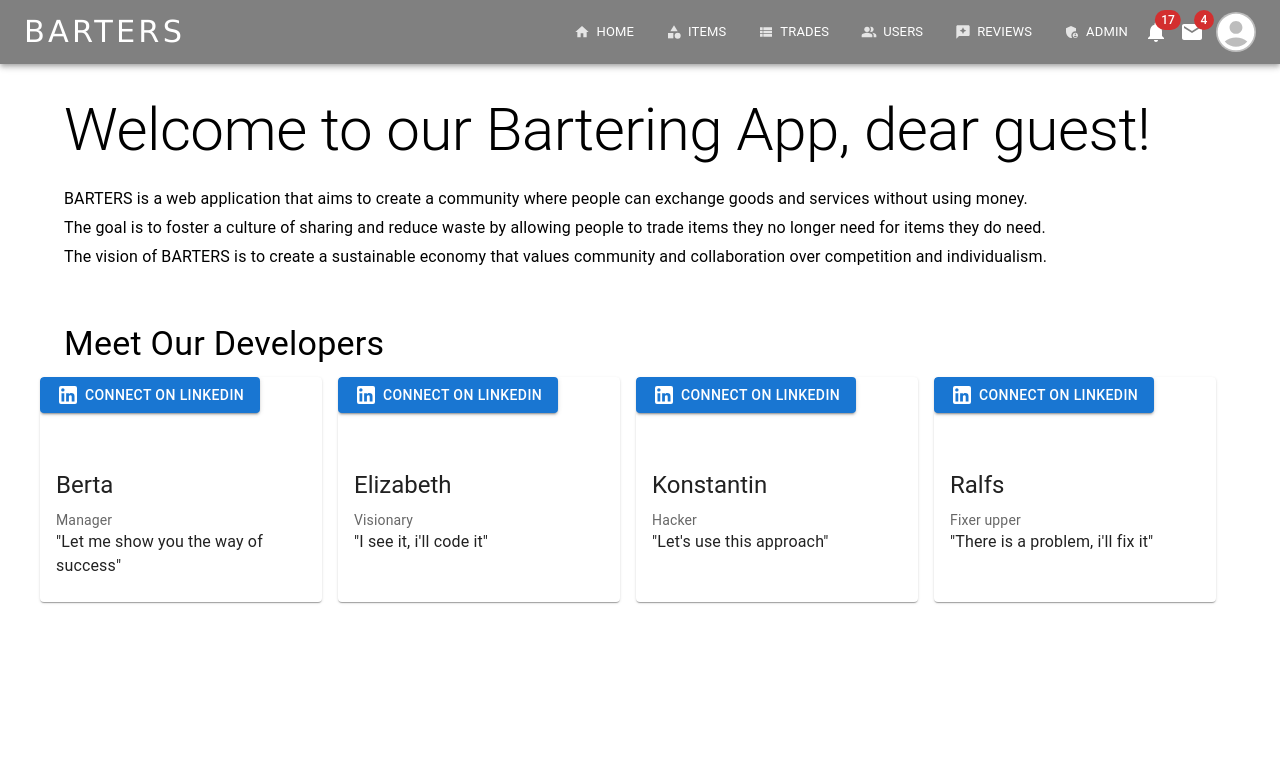
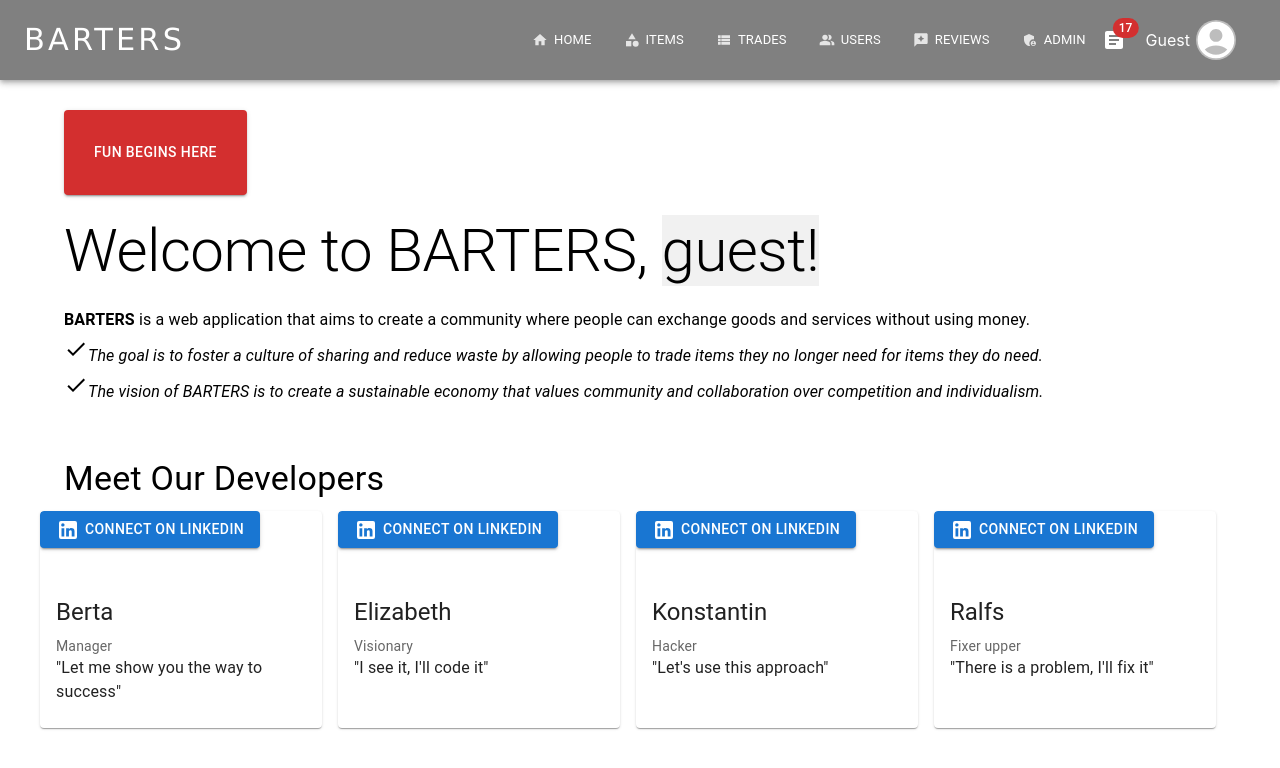
Before and after one commit to Jefremov/bartersWeb, a React (Create React App) app in the folder src/main/frontend/: page / in a window 1280 px wide. Shown: the top 768 px of the page. Built offline with nearby package versions, Linux system fonts and the light colour scheme.

Commit message:
implement trades count notification in the UI

```diff
--- a/src/main/frontend/src/components/ResponsiveAppBar.js
+++ b/src/main/frontend/src/components/ResponsiveAppBar.js
@@ -12,8 +12,6 @@ import MenuItem from '@mui/material/MenuItem';
 import AccountCircleIcon from '@mui/icons-material/AccountCircle';
 import Box from '@mui/material/Box';
 import Badge from '@mui/material/Badge';
-import NotificationsIcon from '@mui/icons-material/Notifications';
-import MailIcon from '@mui/icons-material/Mail';
 import { Link, useNavigate } from 'react-router-dom';
 import PeopleAltIcon from '@mui/icons-material/PeopleAlt';
 import AdminPanelSettingsIcon from '@mui/icons-material/AdminPanelSettings';
@@ -21,7 +19,10 @@ import ReviewsIcon from '@mui/icons-material/Reviews';
 import CategoryIcon from '@mui/icons-material/Category';
 import HomeIcon from '@mui/icons-material/Home';
 import ViewListIcon from '@mui/icons-material/ViewList';
-import { isAuthenticated } from '../auth/isAuthenticated';
+import { isAuthenticated, getLoggedInUser } from "../auth/isAuthenticated";
+import ArticleIcon from '@mui/icons-material/Article';
+import LogoutIcon from '@mui/icons-material/Logout';
+import { Divider } from '@mui/material';
 
 const pages = [
   { name: 'Home', href: '/' , icon: <HomeIcon />},
@@ -93,6 +94,7 @@ function ResponsiveAppBar() {
               aria-controls="menu-appbar"
               aria-haspopup="true"
               color="inherit"
+              onClick={handleOpenNavMenu}
             >
               <MenuIcon />
             </IconButton>
@@ -141,7 +143,7 @@ function ResponsiveAppBar() {
               display: { xs: 'flex', md: 'none' },
               flexGrow: 1,
               fontWeight: 300,
-              letterSpacing: '.5rem',
+              letterSpacing: '.2rem',
               color: 'inherit',
               textDecoration: 'none',
               fontFamily: 'Verdana, sans-serif'
@@ -162,17 +164,16 @@ function ResponsiveAppBar() {
 
           <Box>
           <Badge badgeContent={17} color="error">
-            <NotificationsIcon />
+            <ArticleIcon/>
           </Badge>
 
-          <IconButton size="large" aria-label="show 4 new mails" color="inherit">
-              <Badge badgeContent={4} color="error">
-                <MailIcon />
-              </Badge>
-            </IconButton>
           </Box>
 
-          <Box sx={{ flexGrow: 0 }}>
+          <Box sx={{ flexGrow: 0 }} style={{display: 'flex', justifyContent: 'center', alignItems: 'center', padding:' 20px'}}>
+            <div style={{marginRight: '6px'}}>
+              {isAuthenticated() ? `${getLoggedInUser()}` : " Guest"}
+            </div>
+
             <Tooltip title={isAuthenticated() ? "Open settings" : "Register"} >
               <IconButton onClick={isAuthenticated() ? handleOpenUserMenu : () => navigate('/login')} sx={{ p: 0 }}>
                 <Avatar>
@@ -181,7 +182,7 @@ function ResponsiveAppBar() {
               </IconButton>
             </Tooltip>
             <Menu
-              sx={{ mt: '45px' }}
+              sx={{ mt: '45px', padding: '10px' }}
               id="menu-appbar"
               anchorEl={anchorElUser}
               anchorOrigin={{
@@ -196,12 +197,17 @@ function ResponsiveAppBar() {
               open={Boolean(anchorElUser)}
               onClose={handleCloseUserMenu}
             >
-
+            <div style={{padding: '16px'}}>
+              {isAuthenticated() && (<div>Welcome back, <br/><b>{getLoggedInUser()}</b>!</div>)}
+            </div>
             {settings.map((setting) => (
                   setting.name === 'Logout' ? (
                     <MenuItem key={setting.name}>
+                      <Divider/>
                       <Link to={setting.link} onClick={handleLogout} style={{ textDecoration: 'none', color: '#000' }}>
-                          <Typography textAlign="center">{setting.name}</Typography>
+                        <Typography textAlign="center" style={{display: 'flex', justifyContent: 'center', alignItems: 'center'}}>
+                        <LogoutIcon />  {setting.name}
+                          </Typography>
                       </Link>
                     </MenuItem>
                   ) : (
--- a/src/main/frontend/src/pages/HomePage.js
+++ b/src/main/frontend/src/pages/HomePage.js
@@ -2,8 +2,36 @@ import React from "react";
 import { isAuthenticated, getLoggedInUser } from "../auth/isAuthenticated";
 import { Container, Typography, Button, Grid, Card, CardContent, CardMedia } from '@mui/material';
 import LinkedInIcon from '@mui/icons-material/LinkedIn';
+import DoneIcon from '@mui/icons-material/Done';
+import { Link } from "react-router-dom";
 
-const developers = [  {    name: "Berta",    role: "Manager",    description: "\"Let me show you the way of success\"", linkedin: "https://www.linkedin.com/in/bertam/", },  {    name: "Elizabeth",    role: "Visionary",    description: "\"I see it, i'll code it\"",linkedin: "https://www.linkedin.com/in/elizabete-titane/",  },  {    name: "Konstantin",    role: "Hacker",    description: "\"Let's use this approach\"", linkedin: "https://www.linkedin.com/in/konstantin-jefremov/", },  {    name: "Ralfs",    role: "Fixer upper",    description: "\"There is a problem, i'll fix it\"", linkedin: "https://www.linkedin.com/in/ralfsl", },];
+
+const developers = [
+  {
+    name: "Berta",
+    role: "Manager",
+    description: "\"Let me show you the way to success\"",
+    linkedin: "https://www.linkedin.com/in/bertam/",
+  },
+  {
+    name: "Elizabeth",
+    role: "Visionary",
+    description: "\"I see it, I'll code it\"",
+    linkedin: "https://www.linkedin.com/in/elizabete-titane/"
+  },
+  {
+    name: "Konstantin",
+    role: "Hacker",
+    description: "\"Let's use this approach\"",
+    linkedin: "https://www.linkedin.com/in/konstantin-jefremov/"
+  },
+  {
+    name: "Ralfs",
+    role: "Fixer upper",
+    description: "\"There is a problem, I'll fix it\"",
+    linkedin: "https://www.linkedin.com/in/ralfsl"
+   }
+  ];
 
 
 const Home = () => {
@@ -17,17 +45,29 @@ const Home = () => {
             marginTop: 30,
         }}
       >
+                  <Button
+            variant="contained"
+            component={Link}
+            to="/items"
+            color="error"
+            style={{ padding: '30px', size: 'large', margin: '0 auto', marginBottom: '20px' }}
+          >
+            FUN BEGINS HERE
+          </Button>
+
         <Typography variant="h2" component="h1" gutterBottom>
-          Welcome to our Bartering App, dear {isAuthenticated() ? `${getLoggedInUser()}!` : " guest!"}
+          Welcome to BARTERS, <span style={{backgroundColor: '#f1f1f1'}}>{isAuthenticated() ? `${getLoggedInUser()}!` : " guest!"}</span>
         </Typography>
         <Typography variant="body1" gutterBottom style={{ marginBottom: 5 }}>
-          BARTERS is a web application that aims to create a community where people can exchange goods and services without using money.
+          <strong>BARTERS</strong> is a web application that aims to create a community where people can exchange goods and services without using money.
         </Typography>
         <Typography variant="body1" gutterBottom style={{ marginBottom: 5 }}>
-          The goal is to foster a culture of sharing and reduce waste by allowing people to trade items they no longer need for items they do need.
+        <DoneIcon />
+          <i>The goal is to foster a culture of sharing and reduce waste by allowing people to trade items they no longer need for items they do need.</i>
         </Typography>
         <Typography variant="body1" gutterBottom>
-          The vision of BARTERS is to create a sustainable economy that values community and collaboration over competition and individualism.
+          <DoneIcon />
+          <i>The vision of BARTERS is to create a sustainable economy that values community and collaboration over competition and individualism.</i>
         </Typography>
       <Grid container spacing={3} style={{ marginTop: 30 }}>
         <Grid item xs={12}>
@@ -39,7 +79,7 @@ const Home = () => {
          {developers.map((developer, index) => (
            <Grid item xs={12} sm={6} md={3} key={index}>
              <Card style={{ height: '100%' }}>
-               <Button variant="contained" color="primary" href={developer.linkedin} target="_blank" rel="noopener noreferrer" style={{marginBottom: '10px'}}>
+               <Button variant="contained" color="primary" href={developer.linkedin} target="_blank" rel="noopener noreferrer" style={{marginBottom: '2px'}}>
                  <LinkedInIcon style={{color: 'white', marginRight: '5px'}} />
                  Connect on LinkedIn
                </Button>
```
Lines whose indentation alone changed are shown as unchanged.
